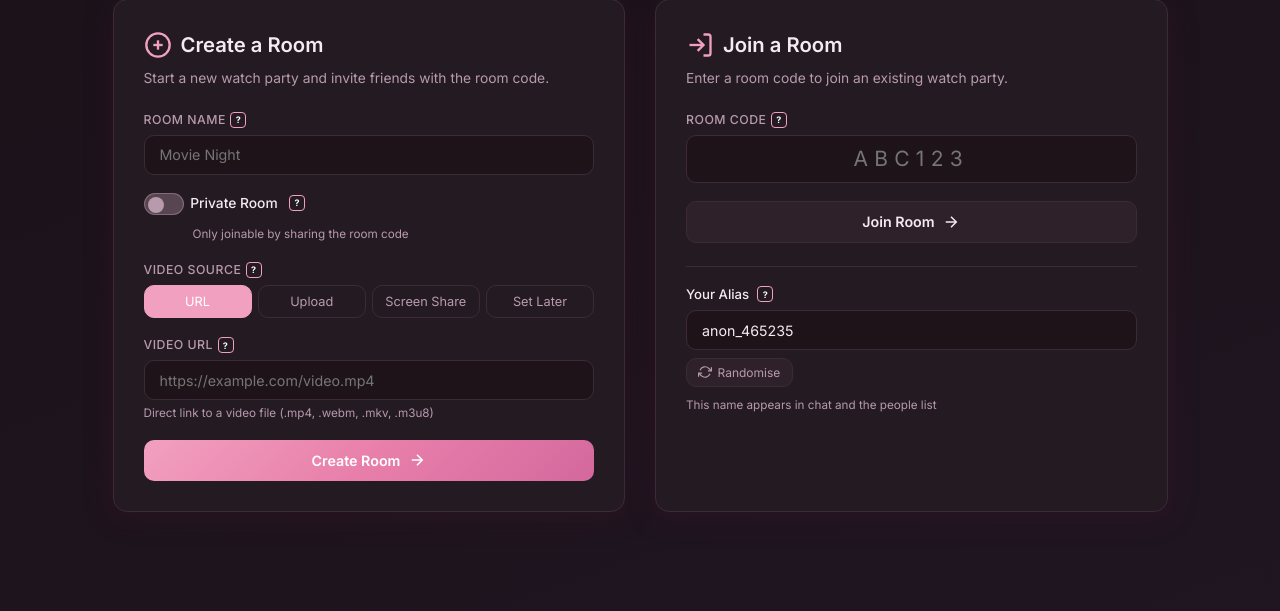
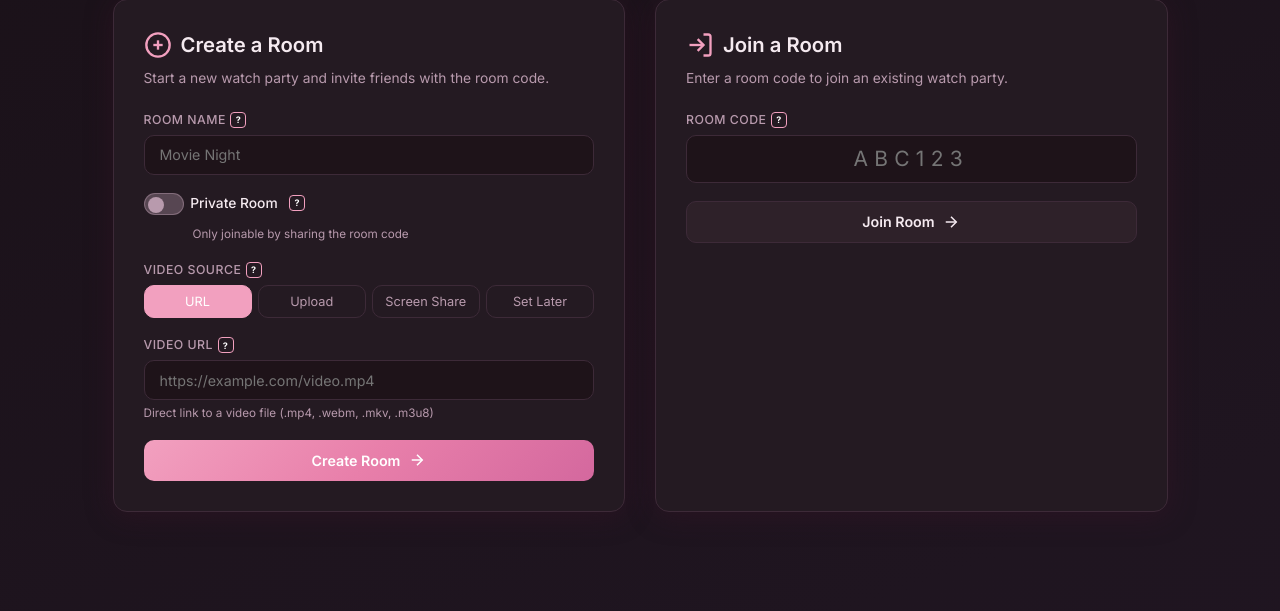
Before and after one commit to CasRepoClone/SnuggleStream, a FastAPI app: page / in a window 1280 px wide. Shown: the part 245-856 px from the top of the page. Run offline with FastAPI, Linux system fonts and the light colour scheme.

Commit message:
rolled back

```diff
--- a/static/css/style.css
+++ b/static/css/style.css
@@ -465,62 +465,6 @@ input:focus, select:focus {
 .room-li-viewers { color: var(--green); }
 
 /* ============================================
-   Alias Setting
-   ============================================ */
-.alias-setting {
-    margin-top: 1.5rem;
-    padding-top: 1.2rem;
-    padding-bottom: .5rem;
-    border-top: 1px solid var(--border);
-}
-.alias-setting label {
-    display: block;
-    font-size: .88rem;
-    font-weight: 500;
-    margin-bottom: .4rem;
-}
-.alias-input {
-    width: 100%;
-    box-sizing: border-box;
-    font-family: var(--font);
-    font-size: .92rem;
-    padding: .55rem .75rem;
-    background: var(--surface);
-    border: 1px solid var(--border);
-    border-radius: var(--radius-sm);
-    color: var(--text);
-    outline: none;
-    transition: border-color .2s;
-    margin-bottom: .5rem;
-}
-.alias-input:focus {
-    border-color: var(--primary);
-}
-.alias-input::placeholder {
-    color: var(--text-dim);
-    opacity: .6;
-}
-.btn-alias-rand {
-    display: inline-flex;
-    align-items: center;
-    gap: .35rem;
-    padding: .4rem .75rem;
-    background: var(--surface);
-    border: 1px solid var(--border);
-    border-radius: var(--radius-sm);
-    color: var(--text-dim);
-    font-family: var(--font);
-    font-size: .8rem;
-    cursor: pointer;
-    transition: all .15s;
-    margin-bottom: .4rem;
-}
-.btn-alias-rand:hover {
-    border-color: var(--primary);
-    color: var(--primary);
-}
-
-/* ============================================
    Footer
    ============================================ */
 .footer {
--- a/static/js/home.js
+++ b/static/js/home.js
@@ -203,43 +203,4 @@
 
     loadRooms();
     setInterval(loadRooms, 10000);
-
-    // ---- Alias Setting ----
-    const aliasInput = $("#aliasInput");
-    const randomAliasBtn = $("#randomAliasBtn");
-
-    function generateAnonAlias() {
-        const num = String(Math.floor(Math.random() * 1000000)).padStart(6, "0");
-        return "anon_" + num;
-    }
-
-    if (aliasInput) {
-        // Load saved alias or generate default
-        const saved = localStorage.getItem("snuggle_alias");
-        if (saved) {
-            aliasInput.value = saved;
-        } else {
-            const defaultAlias = generateAnonAlias();
-            aliasInput.value = defaultAlias;
-            localStorage.setItem("snuggle_alias", defaultAlias);
-        }
-
-        // Save on change
-        aliasInput.addEventListener("input", () => {
-            const val = aliasInput.value.trim();
-            if (val) {
-                localStorage.setItem("snuggle_alias", val);
-            } else {
-                localStorage.removeItem("snuggle_alias");
-            }
-        });
-    }
-
-    if (randomAliasBtn) {
-        randomAliasBtn.addEventListener("click", () => {
-            const alias = generateAnonAlias();
-            if (aliasInput) aliasInput.value = alias;
-            localStorage.setItem("snuggle_alias", alias);
-        });
-    }
 })();
--- a/templates/index.html
+++ b/templates/index.html
@@ -186,20 +186,6 @@
                         </button>
                     </form>
 
-                    <!-- Alias Setting -->
-                    <div class="alias-setting">
-                        <label for="aliasInput" class="help-wrap">
-                            Your Alias
-                            <span class="help-icon">?<span class="help-tip">Choose a display name for rooms. Leave blank for a random anonymous alias.</span></span>
-                        </label>
-                        <input type="text" id="aliasInput" placeholder="anon_000000" maxlength="30" class="alias-input">
-                        <button type="button" class="btn-alias-rand" id="randomAliasBtn" title="Generate random alias">
-                            <svg viewBox="0 0 24 24" fill="none" stroke="currentColor" stroke-width="2" width="14" height="14"><polyline points="23 4 23 10 17 10"></polyline><polyline points="1 20 1 14 7 14"></polyline><path d="M3.51 9a9 9 0 0 1 14.85-3.36L23 10M1 14l4.64 4.36A9 9 0 0 0 20.49 15"></path></svg>
-                            Randomise
-                        </button>
-                        <span class="hint">This name appears in chat and the people list</span>
-                    </div>
-
                     <!-- Active Rooms -->
                     <div class="active-rooms" id="activeRooms" style="display: none;">
                         <h3>Active Rooms</h3>
```
